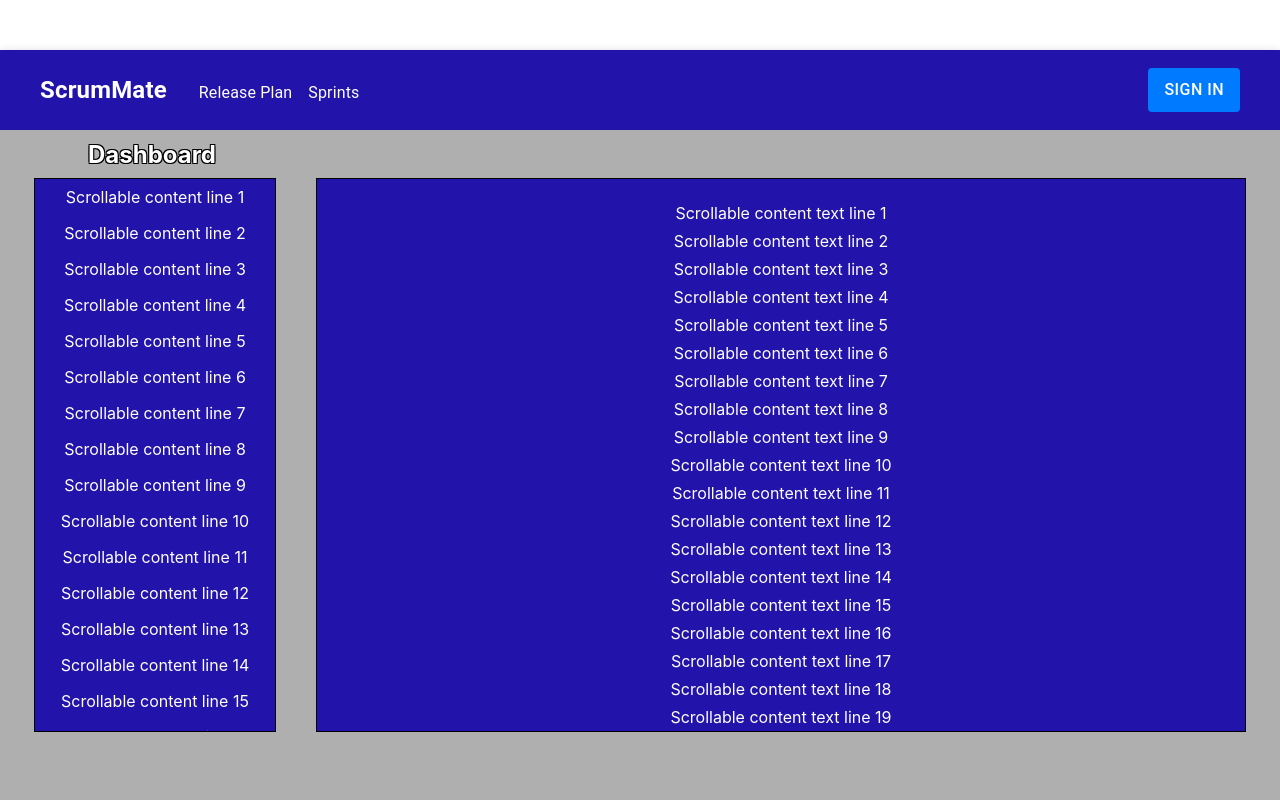
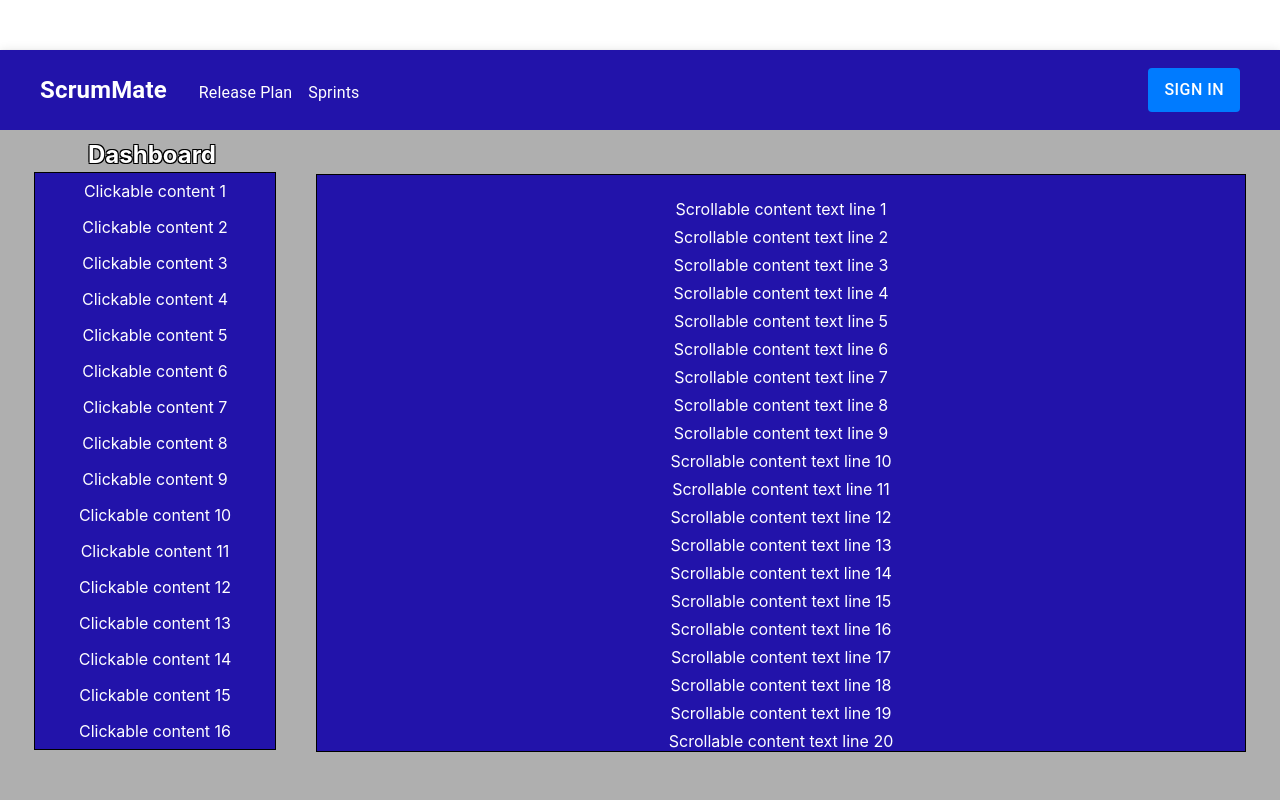
Before and after one commit to adhocmaster/ScrumMate, a React (Create React App) app in the folder frontend/: page / in a window 1280 px wide. Shown: the top 800 px of the page. Built offline with nearby package versions, Linux system fonts and the light colour scheme.

Commit message:
Update formatting

```diff
--- a/frontend/src/Components/ScrollBox.jsx
+++ b/frontend/src/Components/ScrollBox.jsx
@@ -14,7 +14,7 @@ function ScrollBox() {
       <Box
         sx={{
           width: '70vw',
-          height: '65vh',
+          height: '68vh',
           overflowY: 'scroll',
           border: 1,
           borderColor: 'black',
@@ -22,7 +22,7 @@ function ScrollBox() {
           color: 'white',
           p: 2,
           position: 'relative', // Needed to adjust the position of the box
-          top: '-118vh', // Moves the box up by 25% of the viewport height
+          top: '-117vh', // Moves the box up by 25% of the viewport height
           '&::-webkit-scrollbar': {
             width: '0.5em'
           },
--- a/frontend/src/Components/ScrollBoxSmall.jsx
+++ b/frontend/src/Components/ScrollBoxSmall.jsx
@@ -17,7 +17,7 @@ function ScrollBoxSmall() {
       <Box
         sx={{
           width: '30vh', // Corrected the unit for width
-          height: '69vh',
+          height: '72vh',
           overflowY: 'scroll',
           mr: '2.5rem',
           border: 1,
@@ -25,7 +25,7 @@ function ScrollBoxSmall() {
           bgcolor: 'rgb(34, 19, 170)',
           color: 'white',
           position: 'relative',
-          top: '-118vh', // Position adjustment may need review based on your layout
+          top: '-117.2vh', // Position adjustment may need review based on your layout
           '&::-webkit-scrollbar': {
             width: '0.5em'
           },
@@ -55,7 +55,7 @@ function ScrollBoxSmall() {
               cursor: 'pointer',
             }}
           >
-            Scrollable content line {i + 1}
+            Clickable content {i + 1}
           </Box>
         ))}
       </Box>
```
